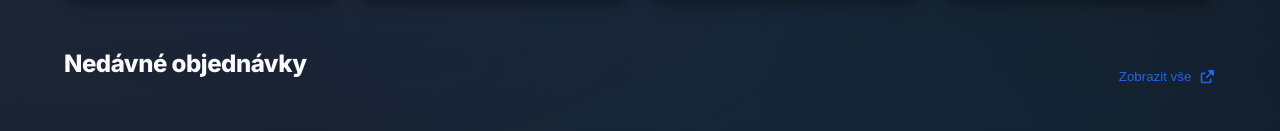
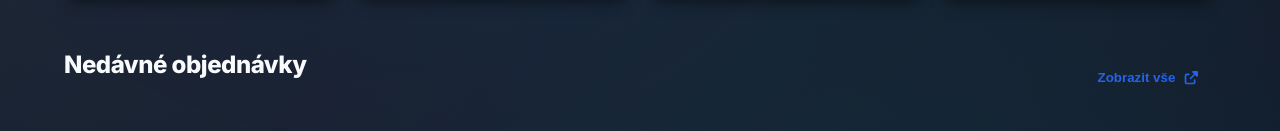
Before and after one commit to Svarog-tech/Svarog_web, a React (Create React App) app: page /dashboard in a window 1280 px wide. Shown: the part 744-875 px from the top of the page. Built offline with nearby package versions, Linux system fonts and the light colour scheme; no server answers.

Commit message:
dashboard fix ikon

```diff
--- a/src/pages/Dashboard.css
+++ b/src/pages/Dashboard.css
@@ -59,9 +59,9 @@
   flex-direction: column;
   align-items: flex-start;
   gap: 1.5rem;
-  margin-bottom: 1.5rem;
+  margin-bottom: 2rem;
   padding-bottom: 1.5rem;
-  border-bottom: 2px solid var(--border);
+  border-bottom: 1px solid var(--border-light);
 }
 
 .welcome-section h1.dashboard-title {
@@ -254,16 +254,27 @@
   background: none;
   border: none;
   color: var(--primary-color);
-  font-weight: 500;
+  font-weight: 600;
   cursor: pointer;
   display: flex;
   align-items: center;
   gap: 0.5rem;
-  transition: color 0.2s ease;
+  transition: all 0.3s ease;
+  padding: 0.5rem 1rem;
+  border-radius: 8px;
 }
 
 .view-all-btn:hover {
   color: var(--accent-color);
+  background: rgba(37, 99, 235, 0.05);
+}
+
+.view-all-btn svg {
+  transition: transform 0.3s ease;
+}
+
+.view-all-btn:hover svg {
+  transform: translateX(3px);
 }
 
 /* Quick Actions */
```
Also changed, not shown: src/pages/Login.css (line endings or trailing spaces).
